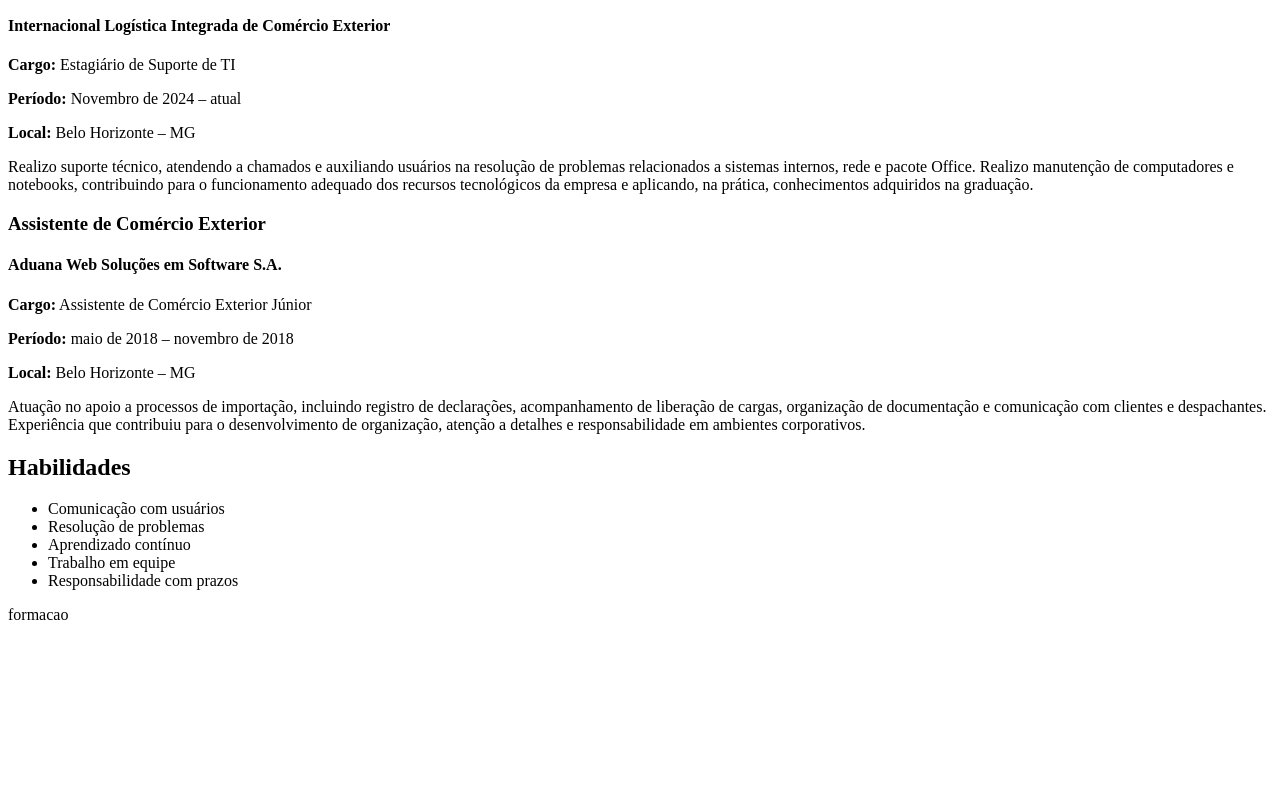
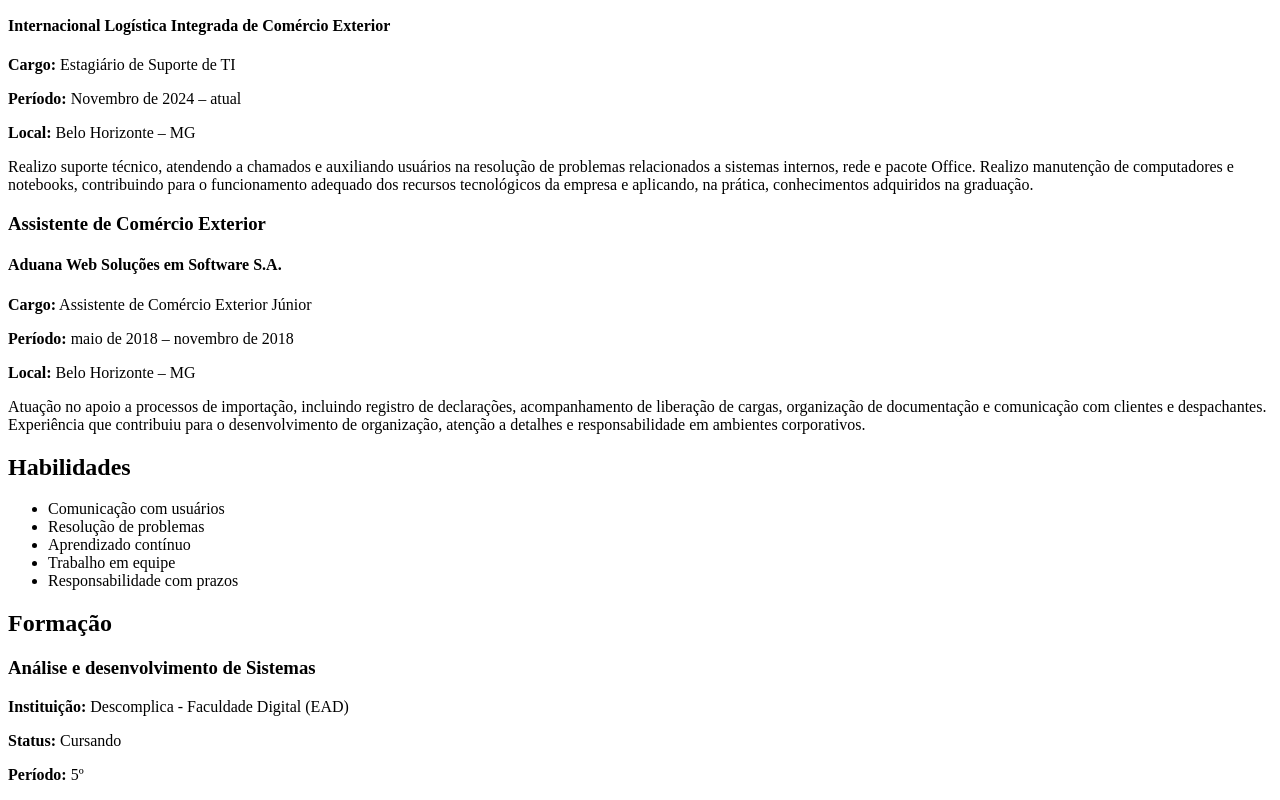
Before and after one commit to DouglasYHWH-Developer/projeto_curriculo, a plain HTML site: page HTML/index.html in a window 1280 px wide. Shown: the part 949-1749 px from the top of the page. Before the commit the page ends 1581 px from the top, so only its background shows below. Drawn offline with Linux system fonts and the light colour scheme.

Commit message:
Configurando section 'formação'

```diff
--- a/HTML/index.html
+++ b/HTML/index.html
@@ -108,9 +108,9 @@
           <p>
             Atuação no apoio a processos de importação, incluindo registro de
             declarações, acompanhamento de liberação de cargas, organização de
-            documentação e comunicação com clientes e despachantes.
-            Experiência que contribuiu para o desenvolvimento de organização,
-            atenção a detalhes e responsabilidade em ambientes corporativos.
+            documentação e comunicação com clientes e despachantes. Experiência
+            que contribuiu para o desenvolvimento de organização, atenção a
+            detalhes e responsabilidade em ambientes corporativos.
           </p>
         </article>
       </section>
@@ -118,15 +118,32 @@
       <section id="habilidades">
         <h2>Habilidades</h2>
         <ul>
-            <li>Comunicação com usuários</li>
-            <li>Resolução de problemas</li>
-            <li>Aprendizado contínuo</li>
-            <li>Trabalho em equipe</li>
-            <li>Responsabilidade com prazos</li>
+          <li>Comunicação com usuários</li>
+          <li>Resolução de problemas</li>
+          <li>Aprendizado contínuo</li>
+          <li>Trabalho em equipe</li>
+          <li>Responsabilidade com prazos</li>
         </ul>
       </section>
 
-      <section id="formacao">formacao</section>
+      <section id="formacao">
+        <h2>Formação</h2>
+        <article>
+          <h3>Análise e desenvolvimento de Sistemas</h3>
+          <p>
+            <strong>Instituição:</strong>
+            Descomplica - Faculdade Digital (EAD)
+          </p>
+          <p>
+            <strong>Status:</strong>
+            Cursando
+          </p>
+          <p>
+            <strong>Período:</strong>
+            5º
+          </p>
+        </article>
+      </section>
     </main>
 
     <footer></footer>
```
